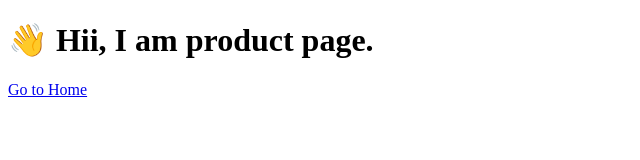
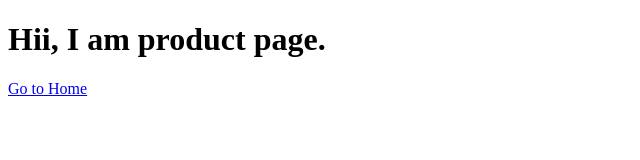
Before and after one commit to bholasankarnanda/git-practice, a plain HTML site: page product.html in a window 1280 px wide. Shown: the whole page, without its empty margins (0-640 px from the left). Drawn offline with Linux system fonts and the light colour scheme.

Commit message:
remove the emoji

```diff
--- a/product.html
+++ b/product.html
@@ -6,7 +6,7 @@
     <title>Product</title>
   </head>
   <body>
-    <h1>👋 Hii, I am product page.</h1>
+    <h1>Hii, I am product page.</h1>
     <section>
       <a href="index.html">Go to Home</a>
     </section>
```
